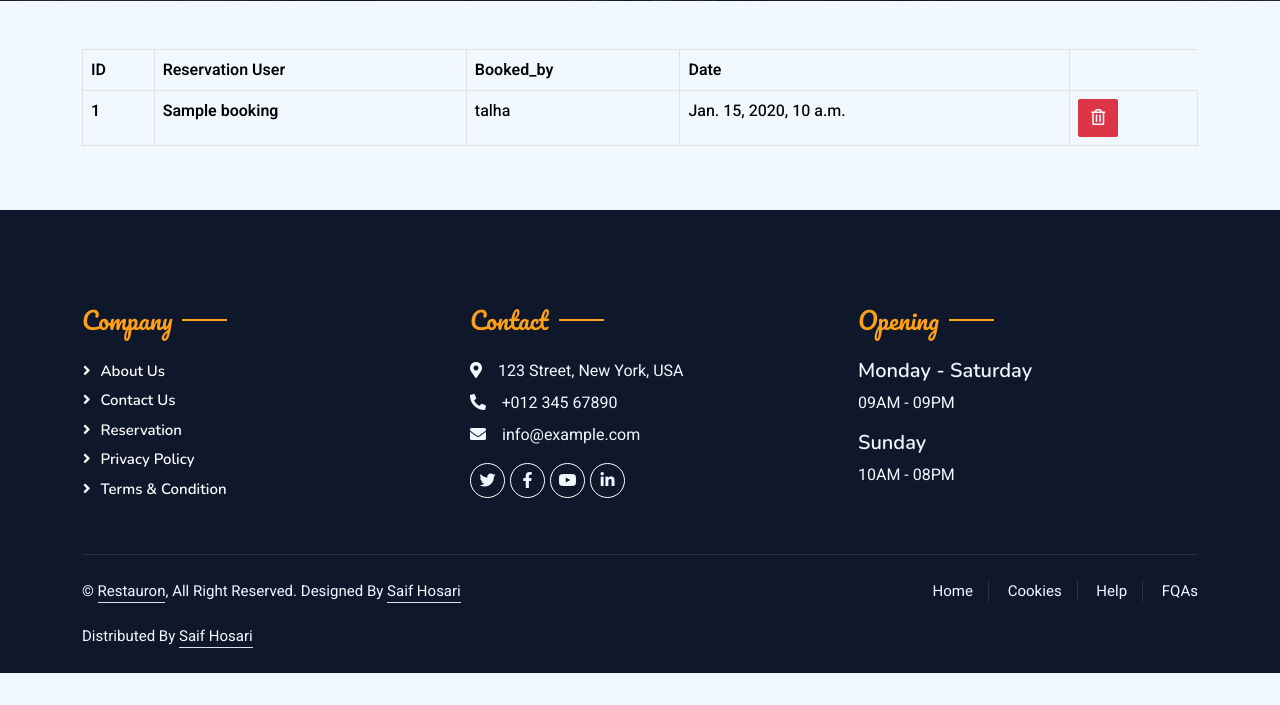
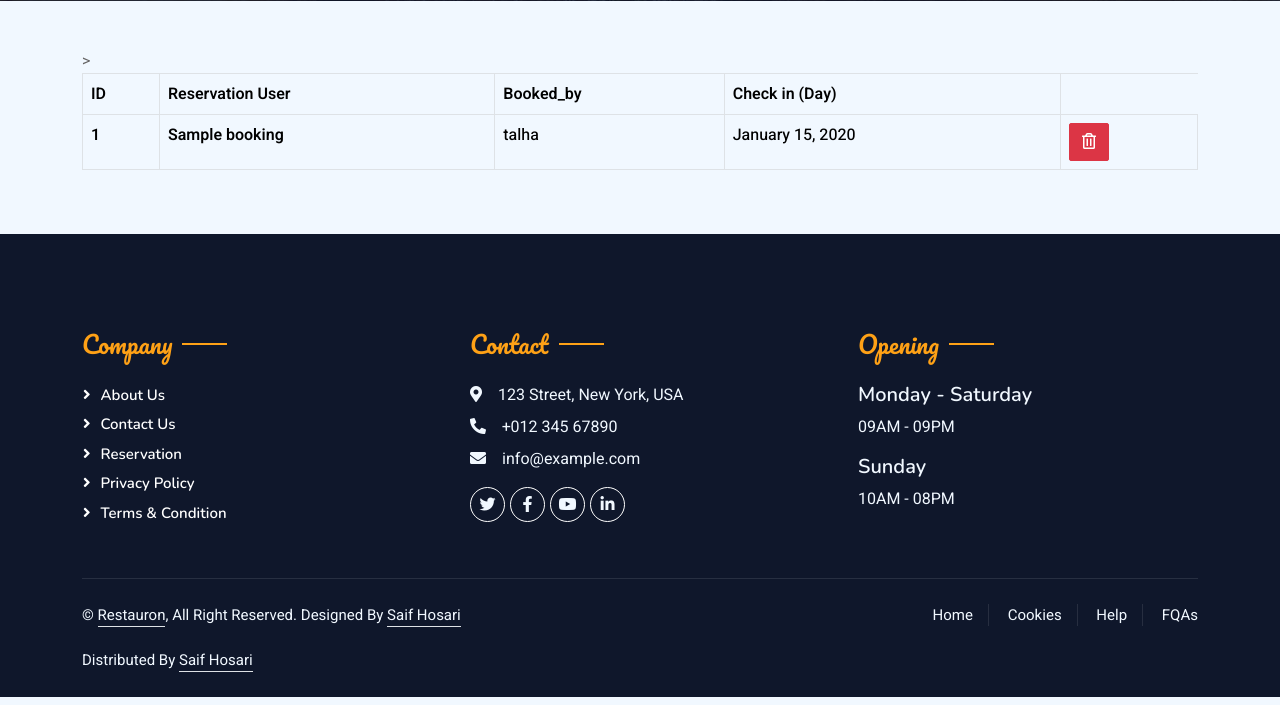
Before and after one commit to saifhosari/Restaurent-booking-system, a Django app: page /bookings/ in a window 1280 px wide. Shown: the part 95-800 px from the top of the page. Run offline with Django 4.2, Linux system fonts and the light colour scheme; a user stored in the database is signed in; data comes from the database, SQL or seed files in the repository; tables that the repository leaves empty hold one stand-in row (values such as "Sample post"); some libraries are stand-ins or nearby versions.

Commit message:
table duplicate

```diff
--- a/restaurent_app/templates/bookings.html
+++ b/restaurent_app/templates/bookings.html
@@ -16,7 +16,7 @@
                 <th scope="col" >ID</th>
               <th scope="col">Reservation User</th>
               <th scope="col">Booked_by</th>
-              <th scope="col">Date</th>
+              <th scope="col">Check in (Day)</th>>
             </tr>
           </thead>
           <tbody>
@@ -25,7 +25,8 @@
                 <th data-id="{{ booking.id }}" value="{{ booking.id }}">{{ booking.id }}</th>
                 <th scope="row" value="{{ booking.name }}">{{ booking.name }}</th>
                 <td value="{{ booking.registered_with }}"> {{ booking.registered_with }}</td>
-                <td value="{{ booking.created_at }} ">{{ booking.created_at }} </td>
+                <td  value="{{ booking.created_at }} ">{{ booking.check_in|date:"F j, Y" }}</td>
+
 
                 <td>
                 <button type="button" class="btn btn-danger" id="delete"><i class="far fa-trash-alt"></i></button>
@@ -77,5 +78,6 @@
       });
     });
   });
+
 </script>
 {% endblock %}
--- a/restaurent_app/views.py
+++ b/restaurent_app/views.py
@@ -47,10 +47,15 @@ def book_table(request):
                     for name, phone in guest_list[0].items():
                         guests.append(Guest.objects.create(guest_name=name, guest_phone=phone))
 
-                if_table_booked = Booking.objects.filter(from_time=time_in, to_time=time_out, check_in=check_in)
-                if if_table_booked:
-                    context['developer_msg'] = 'Table is already booked at a time, Please choose another time.'
+
+                # Check if the user has any tables booked
+                if_table_booked = Booking.objects.filter(from_time=time_in, to_time=time_out, check_in=check_in, registered_with=request.user)
+                tables_booked = list(Table.objects.filter(booking__in=if_table_booked).values_list('table_name'))
+
+                if any(table_name in name[0] for name in tables_booked):
+                    context['developer_msg'] = 'Please choose another table it is already booked by you'
                     return JsonResponse(context)
+
                 table_obj = Table.objects.create(profile=user, table_name=table_name)
                 table_obj.save()
                 table_obj.guests.add(*guests)
```
